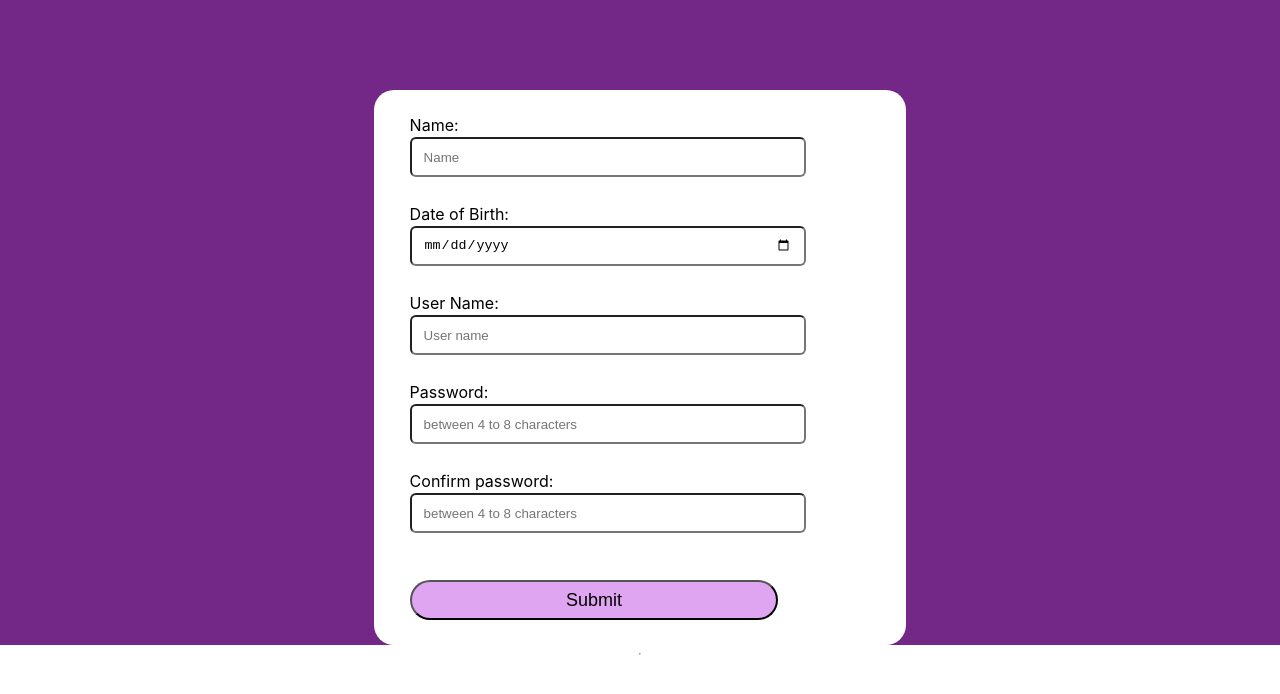
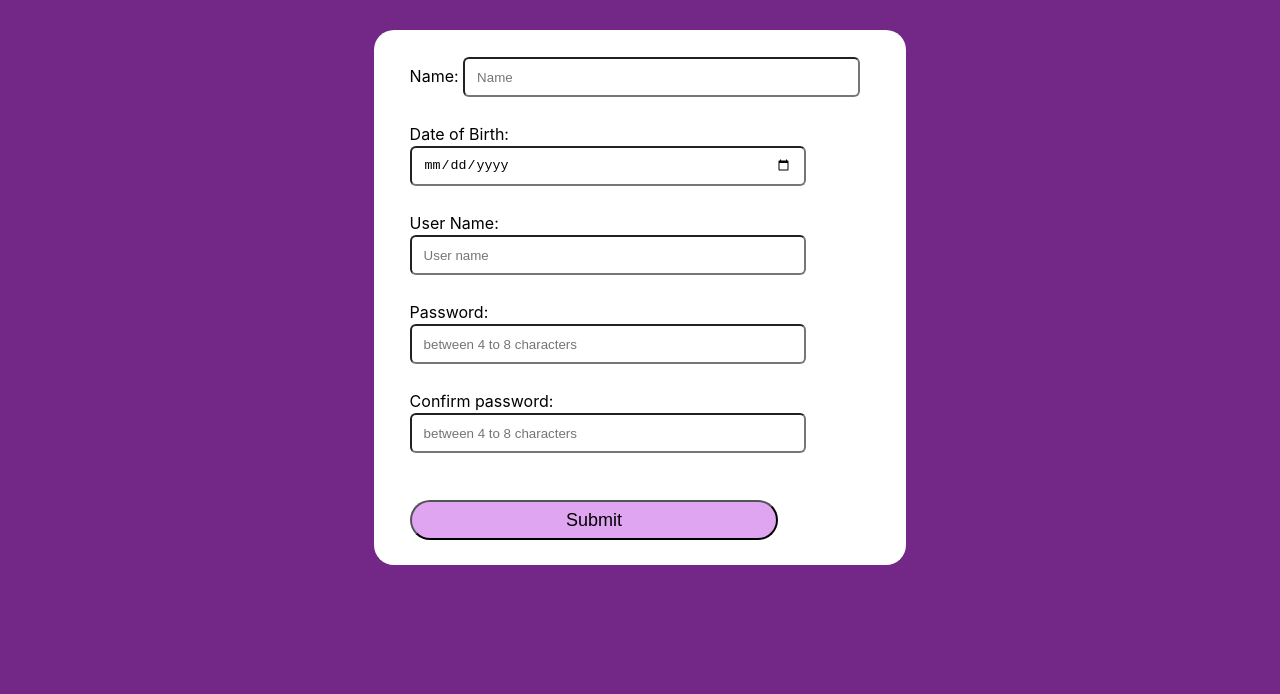
Before and after one commit to Mohammad-ghasempour/react-techniques, a React (Create React App) app in the folder practice/: page / in a window 1280 px wide. Shown: the top 694 px of the page. Built offline with nearby package versions, Linux system fonts and the light colour scheme.

Commit message:
some change on css of FormValidationLibrary

```diff
--- a/practice/src/App.css
+++ b/practice/src/App.css
@@ -1,5 +1,8 @@
 .App {
   text-align: center;
+  height: auto;
+  overflow-y: auto
+
 }
 
 .App-logo {
--- a/practice/src/Form.js
+++ b/practice/src/Form.js
@@ -62,10 +62,10 @@ export const Form = () => {
         <hr/> */}
 
       <FormValidationLibrary />
-      <hr />
+      {/* <hr /> */}
 
 
-
+      {/* <FormValidationWithHtmlAndCss/> */}
 
       {/* <JustForPractice/> */}
     </div>
--- a/practice/src/exercise/formValidationLibrary/Form.css
+++ b/practice/src/exercise/formValidationLibrary/Form.css
@@ -3,38 +3,42 @@
     background-color: rgb(115, 39, 134);
     width: 100%;
     height: 100%;
+    position: absolute;
+    top: 0x;
+    bottom: 0px;
+    overflow-y: auto;
 
-    position: relative;
-    top: 0;
-    left: 0;
-    margin: 0;
-    padding: 0;
 }
 .pre{
     color: white;
     font-weight: 100;
 }
 
-.fullDiv {
+.formBorder{
     width: 40%;
-    height: auto !important;
+    margin: 30px 0 30px 0;
+    margin-left: auto;
+    margin-right: auto;
+
+    /* height: auto !important;
     margin: auto;
-    margin-top: 5%;
+    margin-top: 5%; */
     text-align: left;
     background-color: rgb(255, 255, 255);
     border-radius: 20px;
     padding: 25px 10px;
     display: flex;
     flex-direction: row;
+    align-items: auto;
     justify-content: center;
 }
 
-.fullDiv form {
+.formBorder form {
     width: 90%;
     color: rgb(0, 0, 0);
 }
 
-button {
+.button {
     width: 80%;
     height: 40px;
     background-color: rgb(223, 165, 241);
@@ -42,7 +46,7 @@ button {
     font-size: 18px;
 }
 
-button:hover {
+.button:hover {
     background-color: rgb(198, 135, 218);
 
 }
--- a/practice/src/exercise/formValidationLibrary/FormValidationLibrary.jsx
+++ b/practice/src/exercise/formValidationLibrary/FormValidationLibrary.jsx
@@ -1,7 +1,7 @@
 import React, { useState, useRef } from "react";
+import { useForm } from "react-hook-form";
 import Inputfield from "./Inputfield";
 import "./Form.css";
-import { useForm } from "react-hook-form";
 
 const FormValidationLibrary = () => {
   const {
@@ -23,7 +23,6 @@ const FormValidationLibrary = () => {
   });
 
   const submitForm = (e) => {
-
     setValue({
       name: e.name,
       birthDate: e.birthDate,
@@ -36,11 +35,12 @@ const FormValidationLibrary = () => {
 
   return (
     <div className="fullPageDiv">
-      <div>
-        <pre className="pre">{value.name && JSON.stringify(value, undefined, 2)}</pre>
-      </div>
-    <div className="fullDiv">
 
+    <pre className="pre">
+      {value.name && JSON.stringify(value, undefined, 2)}
+    </pre>
+
+  <div className="formBorder">
     <form onSubmit={handleSubmit(submitForm)}>
       {/* first test: <input name="first" {...register("firstExample")} />
     <br />
@@ -57,10 +57,17 @@ const FormValidationLibrary = () => {
         name="name"
         title="Name: "
         placeholder="Name"
-          validator={{ ...register("name", { required: "Name is Required!" }) }}
+        validator={{
+          ...register("name", { required: "Name is Required!" }),
+        }}
       />
       {/* {errors.name && <span className="error">Name is Required!</span>} */}
-        <div className="spanContainer"> {errors.name && <span className="error">{errors.name.message}</span>}</div>
+      <div className="spanContainer">
+        {" "}
+        {errors.name && (
+          <span className="error">{errors.name.message}</span>
+        )}
+      </div>
       <Inputfield
         type="date"
         name="birthDate"
@@ -70,9 +77,12 @@ const FormValidationLibrary = () => {
           ...register("birthDate", { required: "Birth Date is Required!" }),
         }}
       />{" "}
-       <div className="spanContainer"> {errors.birthDate && (
+      <div className="spanContainer">
+        {" "}
+        {errors.birthDate && (
           <span className="error">{errors.birthDate.message}</span>
-        )} </div>
+        )}{" "}
+      </div>
       <Inputfield
         type="text"
         name="userName"
@@ -82,9 +92,12 @@ const FormValidationLibrary = () => {
           ...register("userName", { required: "User name is Required!" }),
         }}
       />{" "}
-        <div className="spanContainer">  {errors.userName && (
+      <div className="spanContainer">
+        {" "}
+        {errors.userName && (
           <span className="error">{errors.userName.message}</span>
-        )}</div>
+        )}
+      </div>
       <Inputfield
         type="password"
         name="password"
@@ -100,9 +113,11 @@ const FormValidationLibrary = () => {
           }),
         }}
       />{" "}
-          <div className="spanContainer">{errors.password && (
+      <div className="spanContainer">
+        {errors.password && (
           <span className="error">{errors.password.message}</span>
-        )}</div>
+        )}
+      </div>
       <Inputfield
         type="password"
         name="confirmPassword"
@@ -118,11 +133,14 @@ const FormValidationLibrary = () => {
           }),
         }}
       />{" "}
-       <div className="spanContainer"> {errors.confirmPassword && (
+      <div className="spanContainer">
+        {" "}
+        {errors.confirmPassword && (
           <span className="error">{errors.confirmPassword.message}</span>
-        )}</div>
+        )}
+      </div>
       <br />
-        <button>Submit</button>
+      <button className="button">Submit</button>
     </form>
   </div>
 </div>
--- a/practice/src/exercise/formValidationLibrary/Inputfield.jsx
+++ b/practice/src/exercise/formValidationLibrary/Inputfield.jsx
@@ -3,7 +3,7 @@ import "./inputs.css";
 
 const Inputfield = (props) => {
   return (
-    <div>
+    <div className="container">
       <label>{props.title}</label>
       <input
         className="input"
--- a/practice/src/exercise/formValidationLibrary/inputs.css
+++ b/practice/src/exercise/formValidationLibrary/inputs.css
@@ -1,9 +1,4 @@
-div {
-    display: flex;
-    flex-direction: column;
-}
-
-input {
+.input {
     margin: 2px 0 2px 0;
     width: 80%;
     height: 20px;
@@ -11,7 +6,7 @@ input {
     border-radius: 6px;
 }
 
-input:focus {
+.input:focus {
     background-color: rgb(252, 216, 250);
     padding: 8px 16px;
 }
--- /dev/null
+++ b/practice/src/exercise/formValidationWithHtmlAndCss/FormInputs.jsx
@@ -0,0 +1,14 @@
+import React from 'react';
+import style from "./formInputs.module.css"
+
+const FormInputs = (props) => {
+    return (
+        <div>
+            <label></label>
+            <input placeholder={props.placeholder}/>
+            <p className={style.inputt}>Hi</p>
+        </div>
+    );
+}
+
+export default FormInputs;
--- a/practice/src/exercise/formValidationWithHtmlAndCss/FormValidationWithHtmlAndCss.jsx
+++ b/practice/src/exercise/formValidationWithHtmlAndCss/FormValidationWithHtmlAndCss.jsx
@@ -1,9 +1,16 @@
 import React from 'react';
+import FormInputs from './FormInputs';
 
 const FormValidationWithHtmlAndCss = () => {
     return (
-        <div>
-            form
+        <div className='fullPage'>
+            <form>
+            <FormInputs placeholder="Name"/>
+            <FormInputs placeholder="Family"/>
+            <FormInputs placeholder="your email address"/>
+            <FormInputs placeholder="your password"/>
+            <input/>
+            </form>
         </div>
     );
 }
--- /dev/null
+++ b/practice/src/exercise/formValidationWithHtmlAndCss/formInputs.module.css
@@ -0,0 +1,4 @@
+.inputt{
+    background-color: rgb(255, 0, 0);
+
+}
--- /dev/null
+++ b/practice/src/exercise/formValidationWithHtmlAndCss/page.module.css
@@ -0,0 +1,5 @@
+.fullPage{
+    display: flex;
+    justify-content: center;
+    align-items: center;
+}
```
Lines whose indentation alone changed are shown as unchanged.
